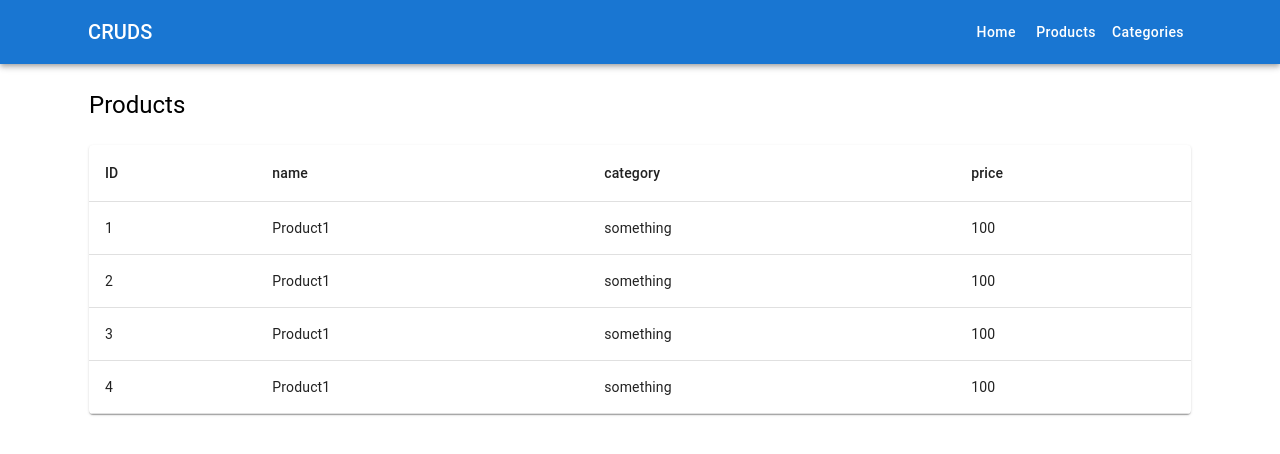
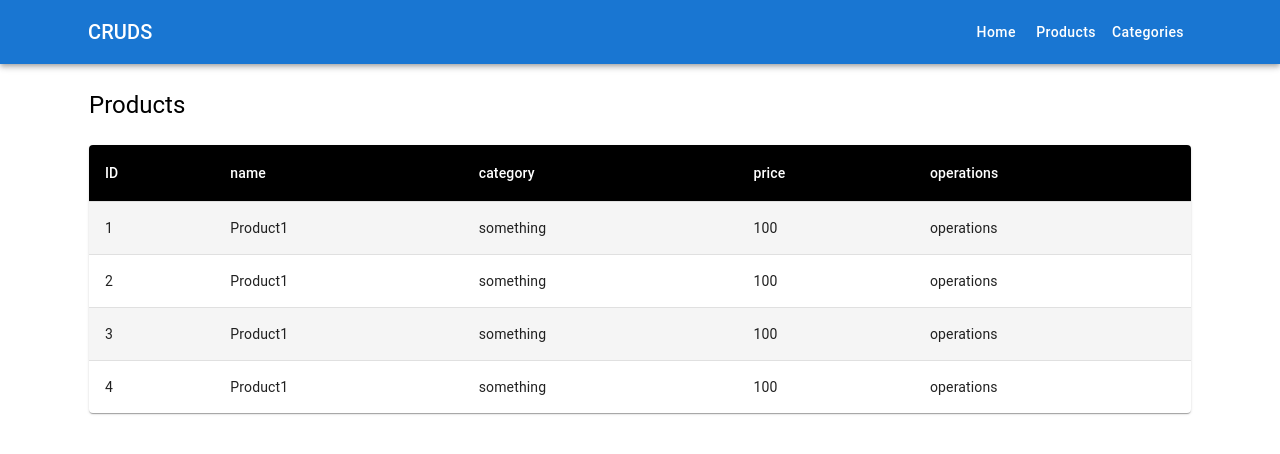
Before and after one commit to ahmedRAOUANE/cruds-app, a React (Create React App) app: page /products in a window 1280 px wide. Shown: the top 454 px of the page. Built offline with nearby package versions, Linux system fonts and the light colour scheme.

Commit message:
Update Products.jsx

```diff
--- a/src/pages/products/Products.jsx
+++ b/src/pages/products/Products.jsx
@@ -1,5 +1,7 @@
 import * as React from "react";
 import {
+  tableCellClasses,
+  styled,
   Table,
   TableBody,
   TableCell,
@@ -21,6 +23,26 @@ const rows = [
   createData(4, "Product1", "something", 100),
 ];
 
+const StyledTableCell = styled(TableCell)(({ theme }) => ({
+  [`&.${tableCellClasses.head}`]: {
+    backgroundColor: theme.palette.common.black,
+    color: theme.palette.common.white,
+  },
+  [`&.${tableCellClasses.body}`]: {
+    fontSize: 14,
+  },
+}));
+
+const StyledTableRow = styled(TableRow)(({ theme }) => ({
+  "&:nth-of-type(odd)": {
+    backgroundColor: theme.palette.action.hover,
+  },
+  // hide last border
+  "&:last-child td, &:last-child th": {
+    border: 0,
+  },
+}));
+
 const Products = () => {
   return (
     <>
@@ -31,22 +53,24 @@ const Products = () => {
         <Table sx={{ minWidth: 650 }} aria-label="caption table">
           <TableHead>
             <TableRow>
-              <TableCell>ID</TableCell>
-              <TableCell>name</TableCell>
-              <TableCell>category</TableCell>
-              <TableCell>price</TableCell>
+              <StyledTableCell>ID</StyledTableCell>
+              <StyledTableCell>name</StyledTableCell>
+              <StyledTableCell>category</StyledTableCell>
+              <StyledTableCell>price</StyledTableCell>
+              <StyledTableCell>operations</StyledTableCell>
             </TableRow>
           </TableHead>
           <TableBody>
             {rows.map((row) => (
-              <TableRow key={row.id}>
-                <TableCell component="th" scope="row">
+              <StyledTableRow key={row.id}>
+                <StyledTableCell component="th" scope="row">
                   {row.id}
-                </TableCell>
-                <TableCell>{row.name}</TableCell>
-                <TableCell>{row.category}</TableCell>
-                <TableCell>{row.price}</TableCell>
-              </TableRow>
+                </StyledTableCell>
+                <StyledTableCell>{row.name}</StyledTableCell>
+                <StyledTableCell>{row.category}</StyledTableCell>
+                <StyledTableCell>{row.price}</StyledTableCell>
+                <StyledTableCell>operations</StyledTableCell>
+              </StyledTableRow>
             ))}
           </TableBody>
         </Table>
```
